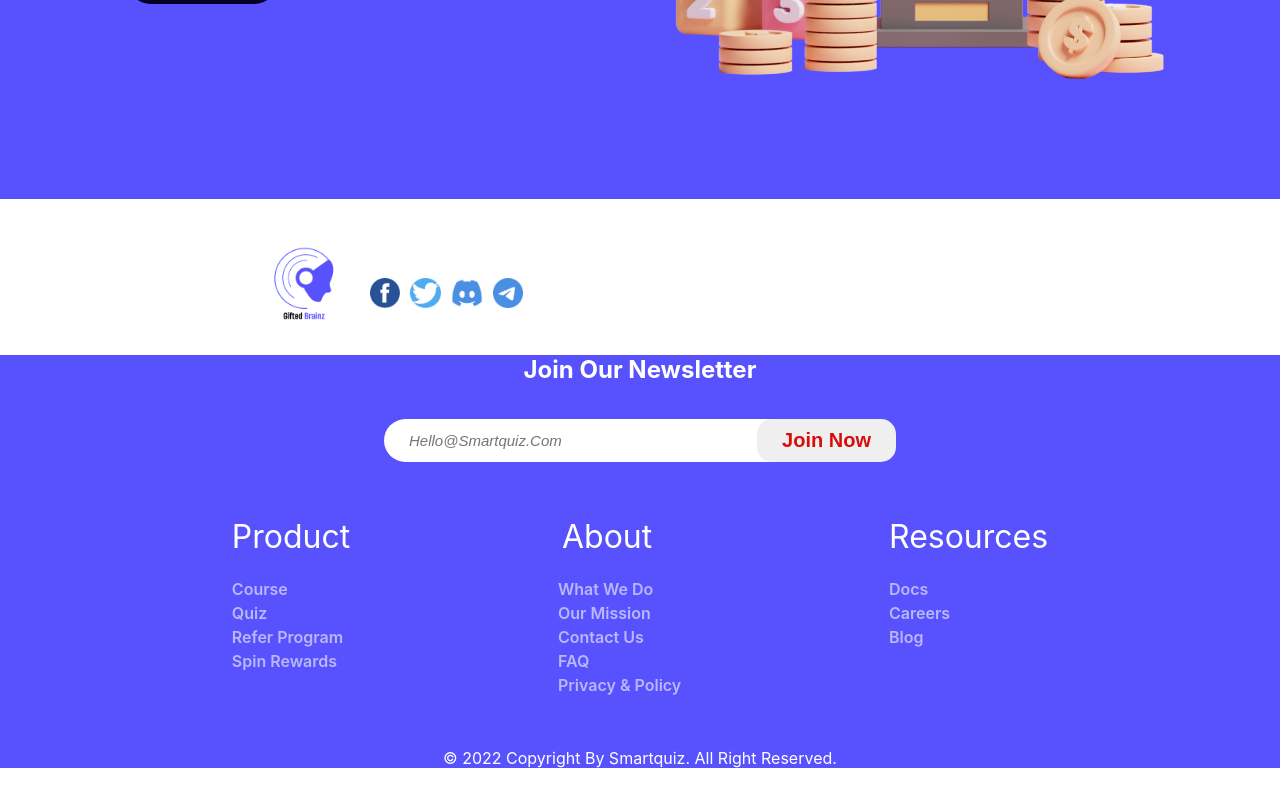
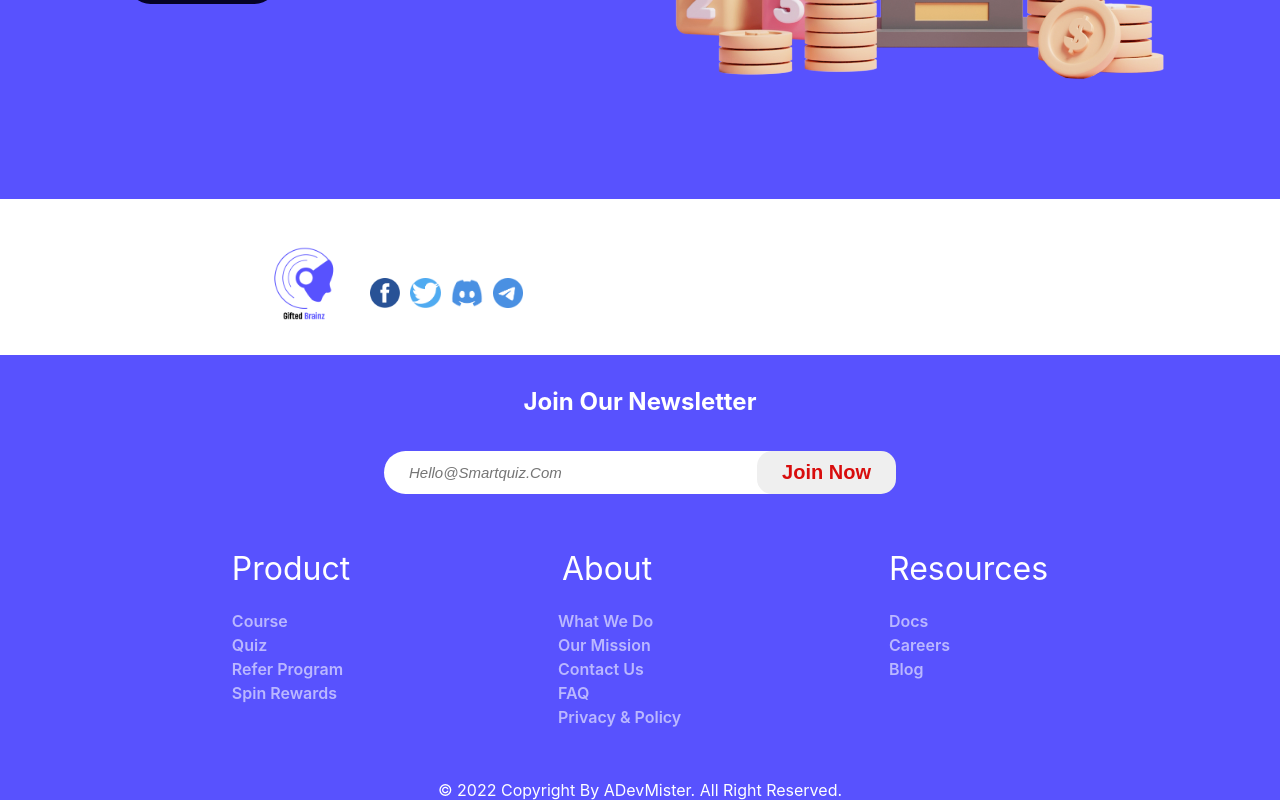
Before and after one commit to aDevMister/Gifted-Project, a React (Create React App) app: page / in a window 1280 px wide. Shown: the part 5129-5929 px from the top of the page. Before the commit the page ends 5897 px from the top, so only its background shows below. Built offline with nearby package versions, Linux system fonts and the light colour scheme.

Commit message:
made a change on the footer

```diff
--- a/src/Components/Footer.css
+++ b/src/Components/Footer.css
@@ -14,6 +14,9 @@
     gap: 35px;
 }
 
+.footer-head{
+    padding-top: 2rem;
+}
 .footer-head h2{
     color: #fff;
     font-weight: 700;
--- a/src/Components/Footer.jsx
+++ b/src/Components/Footer.jsx
@@ -37,7 +37,7 @@ const Footer = () =>{
             </div>
             <div className="reserved">
                 <p>
-                © 2022 copyright by smartquiz. all right reserved.
+                © 2022 copyright by aDevMister. all right reserved.
                 </p>
             </div>
         </div>
```
